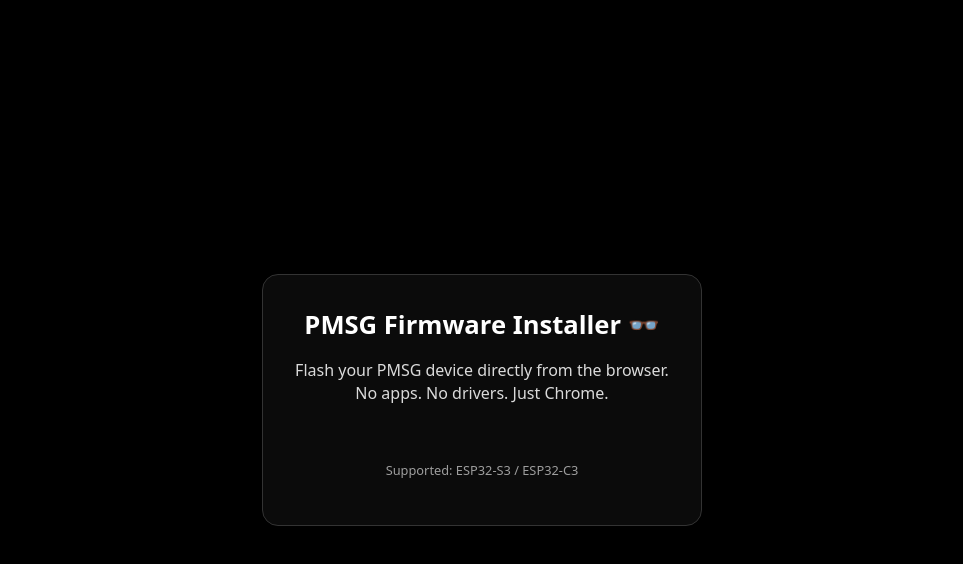
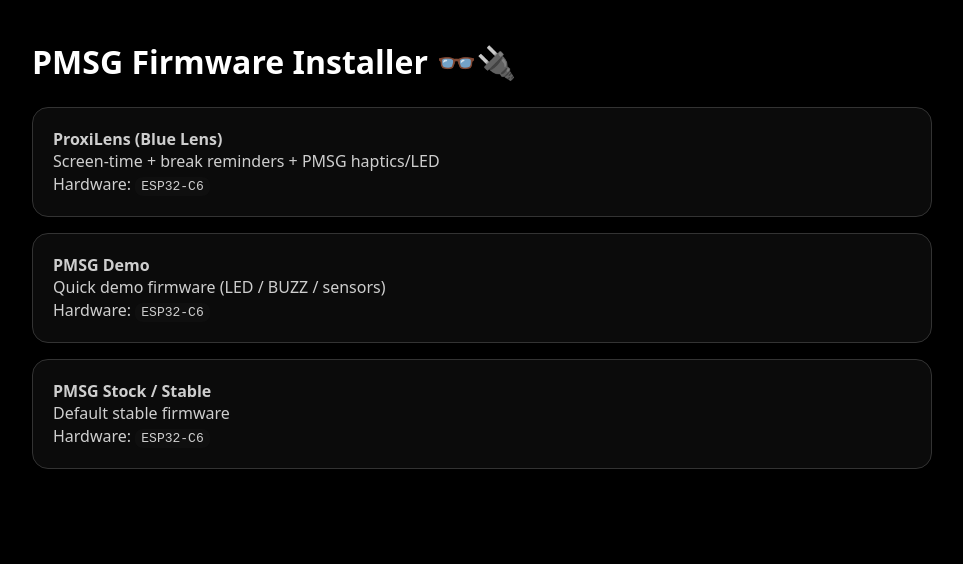
Before and after one commit to Control-C/PMSG, a plain HTML site: page WebBridge/pmsg-installer/index.html in a window 1280 px wide. Shown: the whole page, without its empty margins (158-1121 px from the left). Drawn offline with Linux system fonts and the light colour scheme.

Commit message:
Update index.html

```diff
--- a/WebBridge/pmsg-installer/index.html
+++ b/WebBridge/pmsg-installer/index.html
@@ -3,61 +3,57 @@
 <head>
   <meta charset="utf-8" />
   <title>PMSG Firmware Installer</title>
-
-  <!-- ESP Web Tools -->
-  <script
-    type="module"
-    src="https://unpkg.com/esp-web-tools@9/dist/web/install-button.js">
-  </script>
-
+  <script type="module" src="https://unpkg.com/esp-web-tools@9/dist/web/install-button.js"></script>
   <style>
-    body {
-      background: #000;
-      color: #fff;
-      font-family: system-ui, sans-serif;
-      display: flex;
-      align-items: center;
-      justify-content: center;
-      height: 100vh;
-      margin: 0;
-      text-align: center;
-    }
-    .card {
-      max-width: 420px;
-      padding: 32px;
-      border: 1px solid #333;
-      border-radius: 16px;
-      background: #0b0b0b;
-    }
-    h1 {
-      margin-top: 0;
-      font-size: 1.6rem;
-    }
-    p {
-      opacity: 0.85;
-      line-height: 1.4;
-    }
+    body { background:#000; color:#fff; font-family:system-ui,sans-serif; margin:0; padding:40px; }
+    .grid { display:grid; gap:16px; max-width:900px; margin:0 auto; }
+    .card { border:1px solid #333; border-radius:16px; padding:20px; background:#0b0b0b; }
+    h1 { max-width:900px; margin:0 auto 24px; }
+    .row { display:flex; align-items:center; justify-content:space-between; gap:16px; flex-wrap:wrap; }
+    .meta { opacity:.8; line-height:1.4; }
+    code { background:#111; padding:2px 6px; border-radius:8px; }
   </style>
 </head>
+<body>
 
-<body>
+<h1>PMSG Firmware Installer 👓🔌</h1>
+
+<div class="grid">
+
   <div class="card">
-    <h1>PMSG Firmware Installer 👓</h1>
+    <div class="row">
+      <div class="meta">
+        <strong>ProxiLens (Blue Lens)</strong><br>
+        Screen-time + break reminders + PMSG haptics/LED<br>
+        Hardware: <code>ESP32-C6</code>
+      </div>
+      <esp-web-install-button manifest="manifests/manifest-proxilens.json"></esp-web-install-button>
+    </div>
+  </div>
 
-    <p>
-      Flash your PMSG device directly from the browser.<br>
-      No apps. No drivers. Just Chrome.
-    </p>
+  <div class="card">
+    <div class="row">
+      <div class="meta">
+        <strong>PMSG Demo</strong><br>
+        Quick demo firmware (LED / BUZZ / sensors)<br>
+        Hardware: <code>ESP32-C6</code>
+      </div>
+      <esp-web-install-button manifest="manifests/manifest-demo.json"></esp-web-install-button>
+    </div>
+  </div>
 
-    <br>
+  <div class="card">
+    <div class="row">
+      <div class="meta">
+        <strong>PMSG Stock / Stable</strong><br>
+        Default stable firmware<br>
+        Hardware: <code>ESP32-C6</code>
+      </div>
+      <esp-web-install-button manifest="manifests/manifest-stock.json"></esp-web-install-button>
+    </div>
+  </div>
 
-    <esp-web-install-button
-      manifest="manifest.json">
-    </esp-web-install-button>
+</div>
 
-    <p style="margin-top:20px;font-size:0.8rem;opacity:0.6">
-      Supported: ESP32-S3 / ESP32-C3
-    </p>
-  </div>
 </body>
 </html>
```
